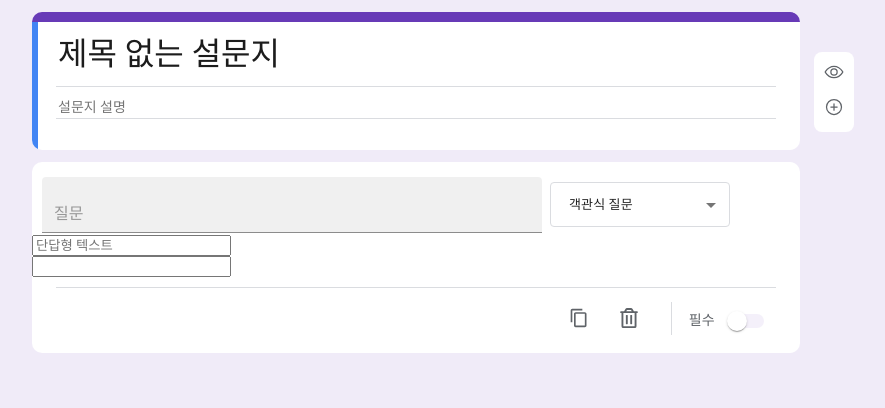
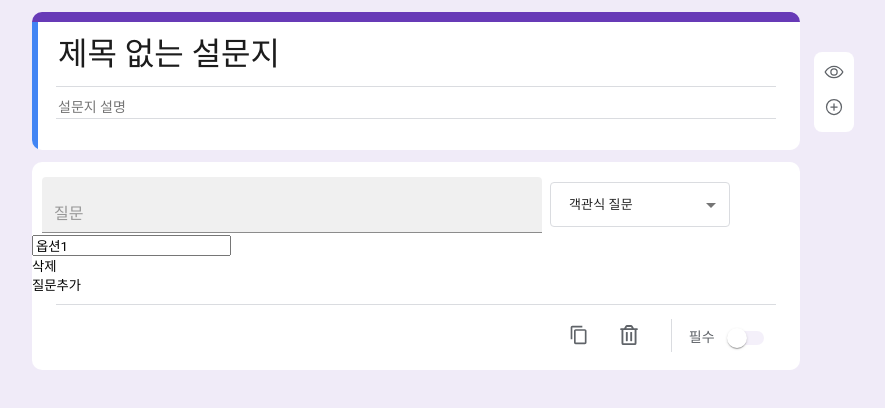
Before and after one commit to eeeyooon/google-form, a React (Create React App) app: page / in a window 1280 px wide. Shown: the top 408 px of the page, without its empty margins (224-1109 px from the left). Built offline with nearby package versions, Linux system fonts and the light colour scheme.

Commit message:
feat: 질문 타입 선택에 따른 질문 컴포넌트 렌더링 및 질문 추가,삭제

```diff
--- a/src/components/Card/index.tsx
+++ b/src/components/Card/index.tsx
@@ -1,14 +1,38 @@
+import { RootState } from '../../store';
 import CardFooter from '../CardFooter';
 import CardHeader from '../CardHeader';
 import { OptionQuestion, TextQuestion } from '../Question';
 import { CardWrapper } from './styles';
+import { useSelector } from 'react-redux';
+import { addOption, removeOption } from '../../slices/questionSlice';
+import { useDispatch } from 'react-redux';
 
 export default function Card() {
+	const { questionType, options } = useSelector((state: RootState) => state.question);
+	const dispatch = useDispatch();
+
+	console.log(questionType);
+
 	return (
 		<CardWrapper>
 			<CardHeader />
-			<TextQuestion type="short" />
-			<OptionQuestion type="dropdown" />
+			{questionType === 'ShortType' || questionType === 'LongType' ? (
+				<TextQuestion type={questionType} />
+			) : (
+				options.map((option, index) => (
+					<div key={index}>
+						<OptionQuestion key={index} type={questionType} value={option} />
+						<button onClick={() => dispatch(removeOption(index))}>삭제</button>
+					</div>
+				))
+			)}
+
+			{questionType !== 'ShortType' && questionType !== 'LongType' ? (
+				<button onClick={() => dispatch(addOption())}>질문추가</button>
+			) : (
+				<></>
+			)}
+
 			<CardFooter />
 		</CardWrapper>
 	);
--- a/src/components/Question/OptionQuestion/index.tsx
+++ b/src/components/Question/OptionQuestion/index.tsx
@@ -1,17 +1,18 @@
 import styled from 'styled-components';
 
 type OptionTypeProps = {
-	type: 'radio' | 'check' | 'dropdown';
+	type: string;
+	value: string;
 };
-export default function OptionQuestion({ type }: OptionTypeProps) {
+export default function OptionQuestion({ type, value }: OptionTypeProps) {
 	const SelectedOption = () => {
 		switch (type) {
-			case 'radio':
-				return <Radio type="radio" />;
-			case 'check':
-				return <Checkbox type="checkbox" />;
-			case 'dropdown':
-				return <DropDown type="text" />;
+			case 'RadioType':
+				return <Radio type="text" value={value} />;
+			case 'CheckboxType':
+				return <Checkbox type="text" value={value} />;
+			case 'DndType':
+				return <DropDown type="text" value={value} />;
 			default:
 				return;
 		}
--- a/src/components/SelectType/index.tsx
+++ b/src/components/SelectType/index.tsx
@@ -1,17 +1,22 @@
 import { useState } from 'react';
 import { FormControl, SelectChangeEvent } from '@mui/material';
 import { TypeSelect, TypeItem } from './styles';
+import { useDispatch } from 'react-redux';
+import { setQuestionType } from '../../slices/questionSlice';
 
 export default function SelectType() {
-	const [questionType, setQuestionType] = useState('RadioType');
+	const dispatch = useDispatch();
+	const [selectedType, setSelectedType] = useState('RadioType');
 
 	const handleTypeChange = (event: SelectChangeEvent) => {
-		setQuestionType(event.target.value);
+		setSelectedType(event.target.value);
+		const newType = event.target.value;
+		dispatch(setQuestionType(newType));
 	};
 
 	return (
 		<FormControl sx={{ m: 1, minWidth: 180 }}>
-			<TypeSelect id="select-type" value={questionType} onChange={handleTypeChange}>
+			<TypeSelect id="select-type" value={selectedType} onChange={handleTypeChange}>
 				<TypeItem value="ShortType">단답형</TypeItem>
 				<TypeItem value="LongType">장문형</TypeItem>
 				<TypeItem value="RadioType" defaultChecked>
--- /dev/null
+++ b/src/slices/questionSlice.ts
@@ -0,0 +1,32 @@
+import { createSlice, PayloadAction } from '@reduxjs/toolkit';
+
+type QuestionState = {
+	questionType: string;
+	options: string[];
+};
+
+const initialState: QuestionState = {
+	questionType: 'RadioType',
+	options: ['옵션1'],
+};
+
+export const questionSlice = createSlice({
+	name: 'question',
+	initialState,
+	reducers: {
+		setQuestionType: (state, action: PayloadAction<string>) => {
+			state.questionType = action.payload;
+			state.options = ['옵션1'];
+		},
+		addOption: (state) => {
+			const newOptionNumber = state.options.length + 1;
+			state.options.push(`옵션${newOptionNumber}`);
+		},
+		removeOption: (state, action: PayloadAction<number>) => {
+			state.options.splice(action.payload, 1);
+		},
+	},
+});
+
+export const { setQuestionType, addOption, removeOption } = questionSlice.actions;
+export default questionSlice.reducer;
--- a/src/store/index.ts
+++ b/src/store/index.ts
@@ -1,7 +1,12 @@
 import { configureStore } from '@reduxjs/toolkit';
+import { questionSlice } from './../slices/questionSlice';
 
 const store = configureStore({
-	reducer: {},
+	reducer: {
+		question: questionSlice.reducer,
+	},
 });
 
+export type RootState = ReturnType<typeof store.getState>;
+
 export default store;
```
